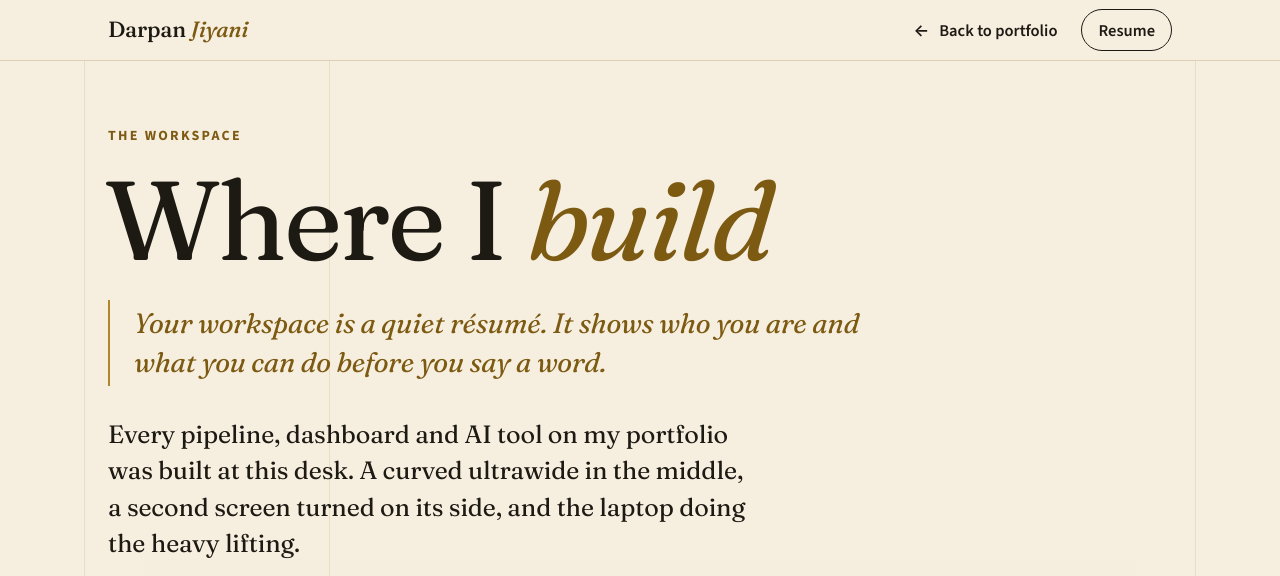
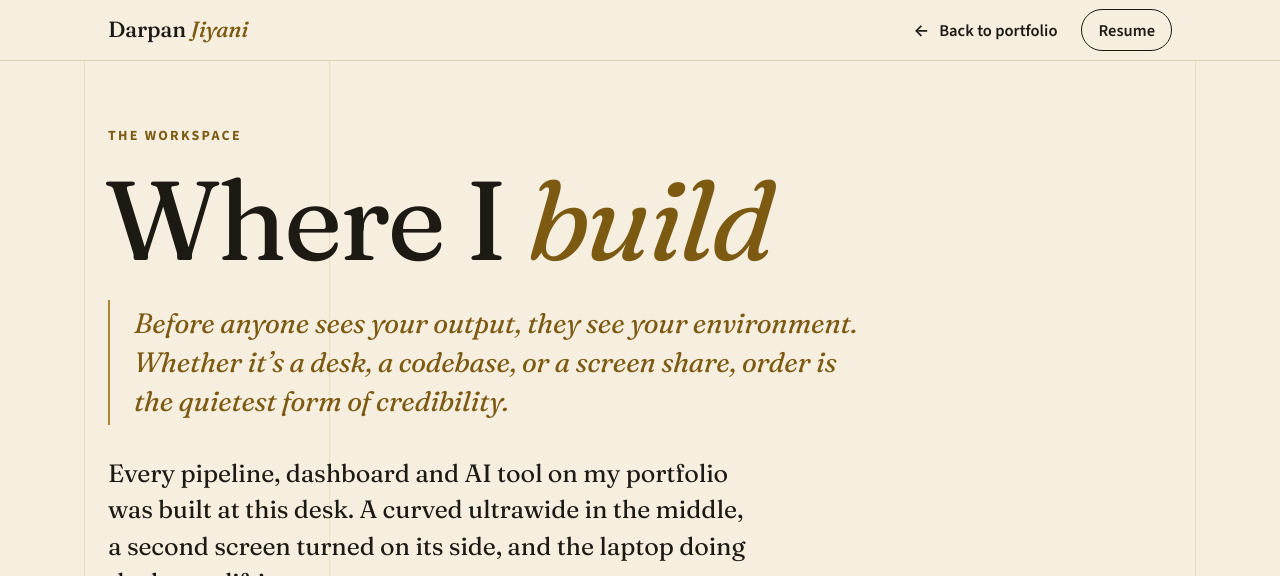
Before and after one commit to Darpanjiyani/Darpanjiyani.github.io, a plain HTML site: page setup.html in a window 1280 px wide. Shown: the top 576 px of the page. Drawn offline with nearby package versions, Linux system fonts and the light colour scheme.

Commit message:
Add files via upload

```diff
--- a/setup.html
+++ b/setup.html
@@ -510,7 +510,7 @@ footer .sig { font-family: var(--font-display); font-style: italic; font-size: 1
   <div class="wrap s-hero">
     <p class="label rise">The workspace</p>
     <h1 class="rise" style="--d:120ms">Where I <em>build</em></h1>
-    <blockquote class="s-quote rise" style="--d:200ms"><p>Your workspace is a quiet résumé. It shows who you are and what you can do before you say a word.</p></blockquote>
+    <blockquote class="s-quote rise" style="--d:200ms"><p>Before anyone sees your output, they see your environment. Whether it’s a desk, a codebase, or a screen share, order is the quietest form of credibility.</p></blockquote>
     <p class="lede rise" style="--d:260ms">Every pipeline, dashboard and AI tool on my portfolio was built at this desk. A curved ultrawide in the middle, a second screen turned on its side, and the laptop doing the heavy lifting.</p>
   </div>
 
```
